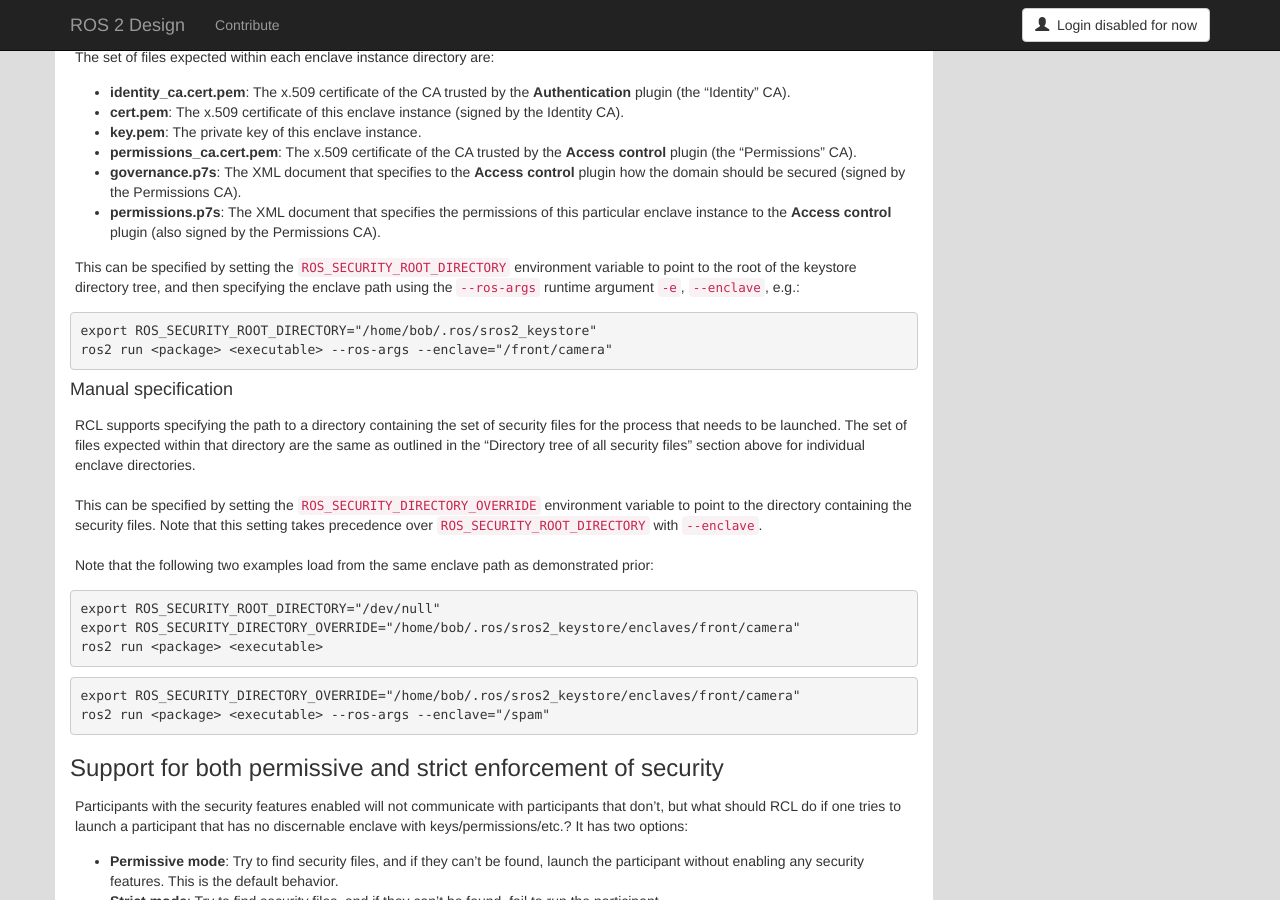
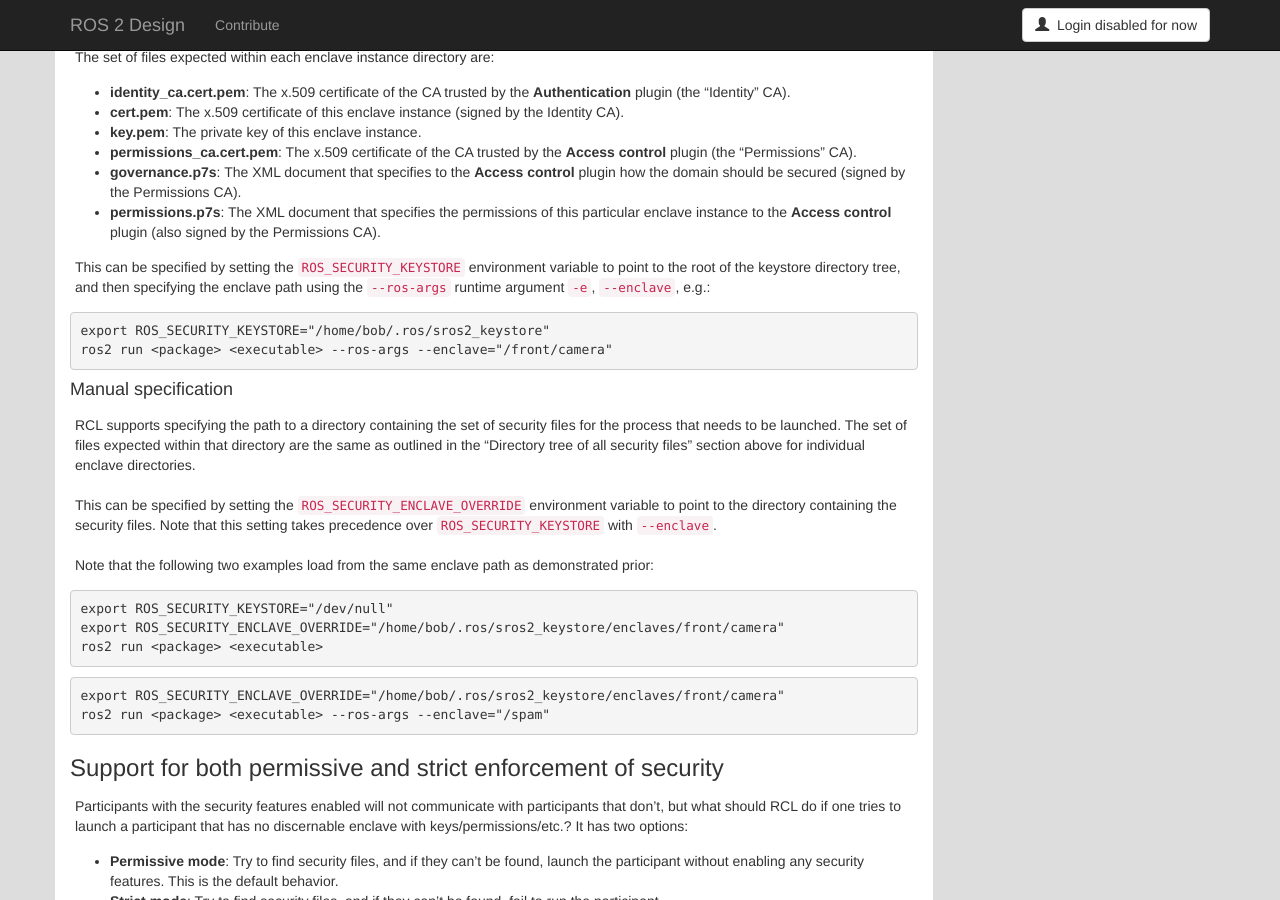
Before and after one commit to ros2/design, a Jekyll site: the page built from articles/ros2_dds_security.md, in a window 1280 px wide and 900 px high, scrolled down 2653 px. Built offline with Jekyll 4.4.1, drawn with Linux system fonts in a browser that asks for light colours; nearby versions of some CDN libraries.

Commit message:
Rename security environment variables

````diff
--- a/articles/ros2_dds_security.md
+++ b/articles/ros2_dds_security.md
@@ -147,10 +147,10 @@ The set of files expected within each enclave instance directory are:
 - **governance.p7s**: The XML document that specifies to the **Access control** plugin how the domain should be secured  (signed by the Permissions CA).
 - **permissions.p7s**: The XML document that specifies the permissions of this particular enclave instance to the **Access control** plugin (also signed by the Permissions CA).
 
-This can be specified by setting the `ROS_SECURITY_ROOT_DIRECTORY` environment variable to point to the root of the keystore directory tree, and then specifying the enclave path using the `--ros-args` runtime argument `-e`, `--enclave`, e.g.:
+This can be specified by setting the `ROS_SECURITY_KEYSTORE` environment variable to point to the root of the keystore directory tree, and then specifying the enclave path using the `--ros-args` runtime argument `-e`, `--enclave`, e.g.:
 
 ``` shell
-export ROS_SECURITY_ROOT_DIRECTORY="/home/bob/.ros/sros2_keystore"
+export ROS_SECURITY_KEYSTORE="/home/bob/.ros/sros2_keystore"
 ros2 run <package> <executable> --ros-args --enclave="/front/camera"
 ```
 
@@ -159,19 +159,19 @@ ros2 run <package> <executable> --ros-args --enclave="/front/camera"
 RCL supports specifying the path to a directory containing the set of security files for the process that needs to be launched.
 The set of files expected within that directory are the same as outlined in the "Directory tree of all security files" section above for individual enclave directories.
 
-This can be specified by setting the `ROS_SECURITY_DIRECTORY_OVERRIDE` environment variable to point to the directory containing the security files.
-Note that this setting takes precedence over `ROS_SECURITY_ROOT_DIRECTORY` with `--enclave`.
+This can be specified by setting the `ROS_SECURITY_ENCLAVE_OVERRIDE` environment variable to point to the directory containing the security files.
+Note that this setting takes precedence over `ROS_SECURITY_KEYSTORE` with `--enclave`.
 
 Note that the following two examples load from the same enclave path as demonstrated prior:
 
 ``` shell
-export ROS_SECURITY_ROOT_DIRECTORY="/dev/null"
-export ROS_SECURITY_DIRECTORY_OVERRIDE="/home/bob/.ros/sros2_keystore/enclaves/front/camera"
+export ROS_SECURITY_KEYSTORE="/dev/null"
+export ROS_SECURITY_ENCLAVE_OVERRIDE="/home/bob/.ros/sros2_keystore/enclaves/front/camera"
 ros2 run <package> <executable>
 ```
 
 ``` shell
-export ROS_SECURITY_DIRECTORY_OVERRIDE="/home/bob/.ros/sros2_keystore/enclaves/front/camera"
+export ROS_SECURITY_ENCLAVE_OVERRIDE="/home/bob/.ros/sros2_keystore/enclaves/front/camera"
 ros2 run <package> <executable> --ros-args --enclave="/spam"
 ```
 
````
Also changed, not shown: articles/ros2_security_enclaves.md (+1 -1 lines).
